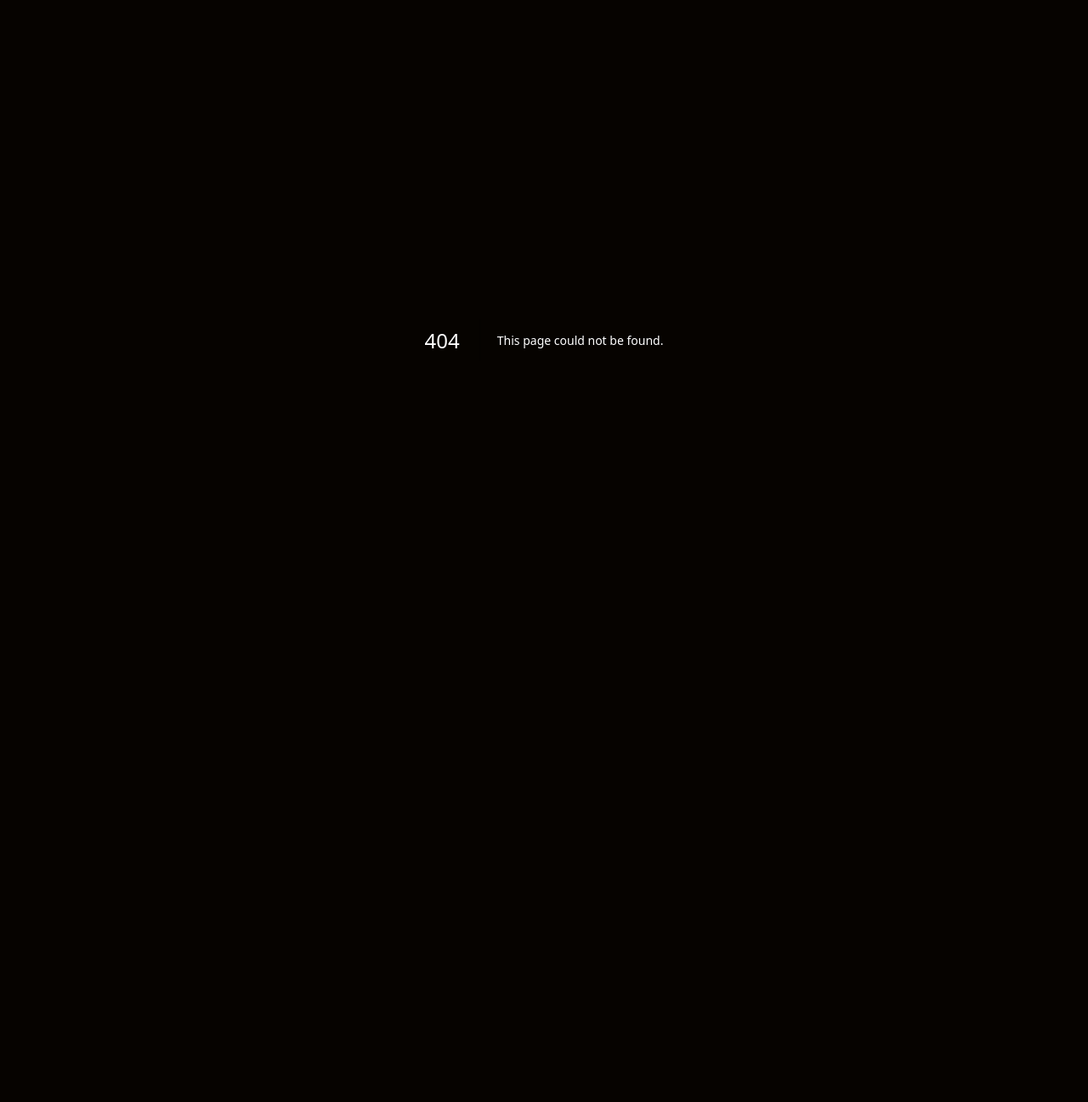
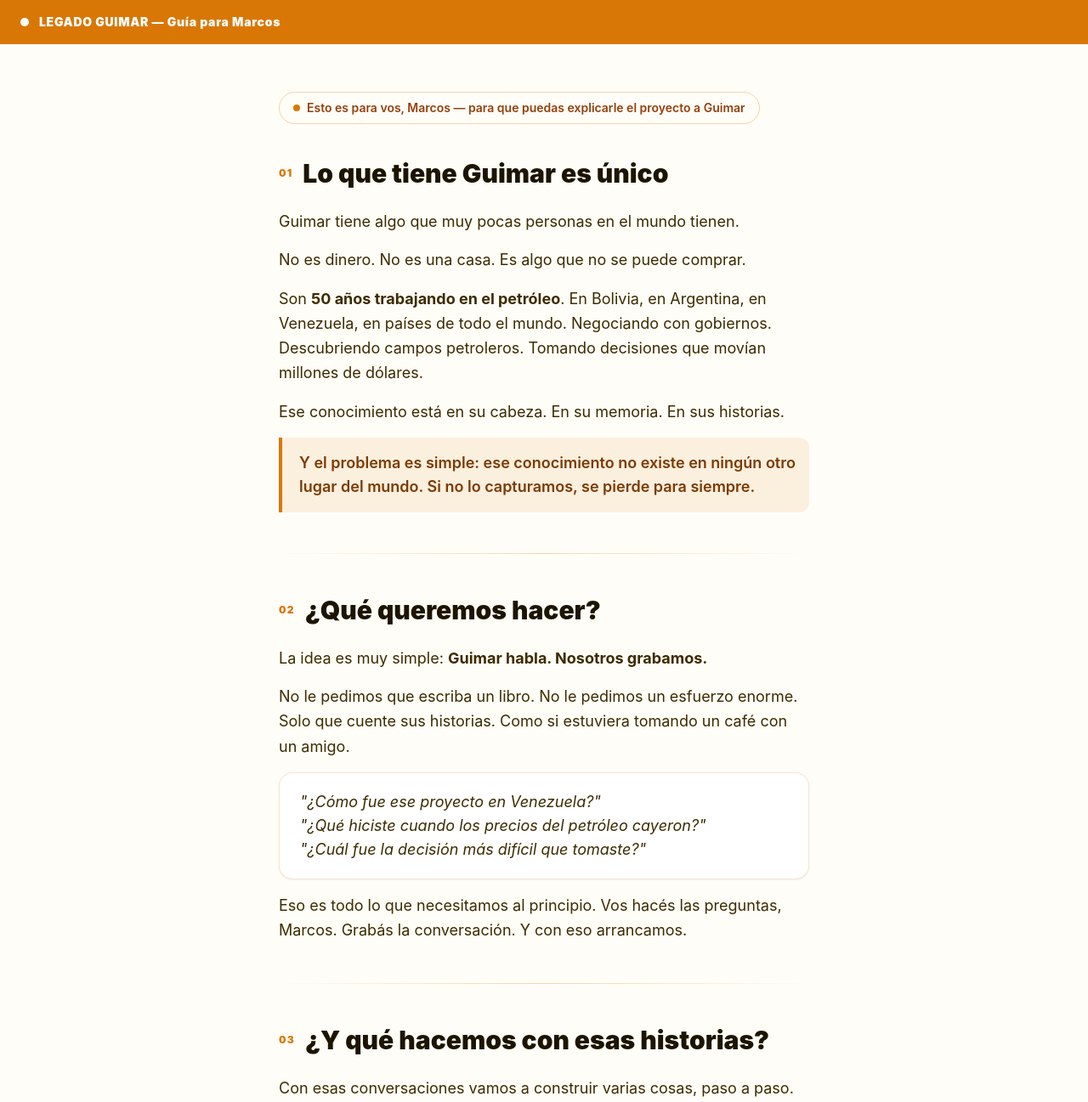
Before and after one commit to saadypacheco/legado-guimar, a Next.js app: page /guia in a window 1280 px wide. Before the commit this address had no page. Shown: the top 1297 px of the page at 85% size. Before the commit the page ends 800 px from the top, so only its background shows below. Built offline with nearby package versions, Linux system fonts and the light colour scheme.

Commit message:
Add guia page for Marcos + new ideas + map section

```diff
--- /dev/null
+++ b/src/app/guia/page.tsx
@@ -0,0 +1,221 @@
+export const metadata = {
+  title: 'Para Marcos — Cómo presentarle el proyecto a Guimar',
+}
+
+export default function GuiaPage() {
+  return (
+    <main className="min-h-screen bg-[#FFFDF7] text-[#1C1400]">
+      {/* Header */}
+      <div className="bg-[#D97706] px-6 py-4 flex items-center gap-3">
+        <div className="w-2.5 h-2.5 bg-white rounded-full" />
+        <span className="text-white font-black tracking-wider text-sm">
+          LEGADO GUIMAR — Guía para Marcos
+        </span>
+      </div>
+
+      <div className="max-w-2xl mx-auto px-6 py-14">
+
+        {/* Intro badge */}
+        <div className="inline-flex items-center gap-2 bg-[#D97706]/12 border border-[#D97706]/30 rounded-full px-4 py-2 mb-10">
+          <span className="w-2 h-2 bg-[#D97706] rounded-full" />
+          <span className="text-[#92400E] text-sm font-semibold">
+            Esto es para vos, Marcos — para que puedas explicarle el proyecto a Guimar
+          </span>
+        </div>
+
+        {/* Block 1 */}
+        <Block
+          num="01"
+          title="Lo que tiene Guimar es único"
+        >
+          <P>
+            Guimar tiene algo que muy pocas personas en el mundo tienen.
+          </P>
+          <P>
+            No es dinero. No es una casa. Es algo que no se puede comprar.
+          </P>
+          <P>
+            Son <strong>50 años trabajando en el petróleo</strong>. En Bolivia, en Argentina, en Venezuela, en países de todo el mundo. Negociando con gobiernos. Descubriendo campos petroleros. Tomando decisiones que movían millones de dólares.
+          </P>
+          <P>
+            Ese conocimiento está en su cabeza. En su memoria. En sus historias.
+          </P>
+          <Highlight>
+            Y el problema es simple: ese conocimiento no existe en ningún otro lugar del mundo. Si no lo capturamos, se pierde para siempre.
+          </Highlight>
+        </Block>
+
+        <Divider />
+
+        {/* Block 2 */}
+        <Block num="02" title="¿Qué queremos hacer?">
+          <P>
+            La idea es muy simple: <strong>Guimar habla. Nosotros grabamos.</strong>
+          </P>
+          <P>
+            No le pedimos que escriba un libro. No le pedimos un esfuerzo enorme. Solo que cuente sus historias. Como si estuviera tomando un café con un amigo.
+          </P>
+          <QuoteBox>
+            "¿Cómo fue ese proyecto en Venezuela?"<br />
+            "¿Qué hiciste cuando los precios del petróleo cayeron?"<br />
+            "¿Cuál fue la decisión más difícil que tomaste?"
+          </QuoteBox>
+          <P>
+            Eso es todo lo que necesitamos al principio. Vos hacés las preguntas, Marcos. Grabás la conversación. Y con eso arrancamos.
+          </P>
+        </Block>
+
+        <Divider />
+
+        {/* Block 3 */}
+        <Block num="03" title="¿Y qué hacemos con esas historias?">
+          <P>
+            Con esas conversaciones vamos a construir varias cosas, paso a paso.
+          </P>
+
+          <StepCard
+            icon="📖"
+            title="Un libro digital"
+            desc="La historia de Guimar, en palabras de Guimar. Con fotos, con mapas, con los países donde estuvo. Algo que su familia, sus amigos y los ingenieros jóvenes puedan leer."
+          />
+          <StepCard
+            icon="🤖"
+            title="Una inteligencia artificial que piensa como Guimar"
+            desc='Cualquier ingeniero joven en Bolivia va a poder preguntarle a una computadora: "¿Cómo evaluarías este proyecto?" Y la computadora responde con el criterio y la experiencia de Guimar. Como si él estuviera ahí.'
+          />
+          <StepCard
+            icon="🗺️"
+            title="Un museo digital"
+            desc="Todos los proyectos de Guimar en un mapa del mundo. Hacés click en Bolivia y ves qué hizo ahí. Hacés click en Venezuela y ves sus documentos, sus fotos, sus decisiones."
+          />
+          <StepCard
+            icon="🎙️"
+            title="Un podcast con sus historias"
+            desc="Sus experiencias en audio, disponibles para ingenieros de Argentina, Bolivia, Venezuela y más países donde Guimar dejó huella."
+          />
+
+          <P>Y hay muchas cosas más que podemos construir con el tiempo.</P>
+        </Block>
+
+        <Divider />
+
+        {/* Block 4 */}
+        <Block num="04" title="¿Por qué ahora?">
+          <P>
+            Porque este tipo de conocimiento no espera.
+          </P>
+          <P>
+            Guimar vivió cosas que nadie más vivió. Tomó decisiones que nadie más tomó. Ese conocimiento, si no lo capturamos hoy, se pierde. Y sería una pérdida enorme para la industria del petróleo en toda Latinoamérica.
+          </P>
+          <Highlight>
+            Los ingenieros jóvenes de Bolivia, Argentina y Venezuela necesitan a alguien como Guimar. Y nosotros podemos hacer que Guimar esté disponible para ellos, para siempre.
+          </Highlight>
+        </Block>
+
+        <Divider />
+
+        {/* Block 5 */}
+        <Block num="05" title="¿Qué le pedimos a Guimar?">
+          <P>
+            Muy poco al principio.
+          </P>
+          <P>
+            <strong>Una o dos horas a la semana</strong>, cuando quiera y tenga ganas. Sentado cómodo, en su silla. Contando historias.
+          </P>
+          <P>
+            Marcos va a estar con él para hacer las preguntas. Va a grabar la conversación. Y eso es todo.
+          </P>
+          <P>
+            El resto lo hacemos nosotros.
+          </P>
+        </Block>
+
+        <Divider />
+
+        {/* Block 6 */}
+        <Block num="06" title="¿Qué va a quedar cuando esto esté terminado?">
+          <P>
+            Va a quedar el nombre de Guimar. Su voz. Su conocimiento.
+          </P>
+          <P>
+            Disponible para siempre, para ingenieros de todo el mundo.
+          </P>
+          <P>
+            Va a quedar una plataforma que sigue generando valor aunque no estemos.
+          </P>
+
+          <div className="bg-[#D97706] rounded-2xl p-7 mt-8 text-center">
+            <p className="text-white/80 text-sm font-medium mb-2">El objetivo no es</p>
+            <p className="text-white/50 text-2xl font-black line-through mb-4">un homenaje.</p>
+            <p className="text-white/80 text-sm font-medium mb-2">El objetivo es</p>
+            <p className="text-white text-3xl font-black">un legado vivo.</p>
+          </div>
+        </Block>
+
+        {/* Footer note */}
+        <div className="mt-16 pt-8 border-t border-[#D97706]/20 text-center">
+          <p className="text-[#92400E]/60 text-sm">
+            Proyecto Legado Guimar — 2026
+          </p>
+          <a
+            href="/"
+            className="inline-flex items-center gap-2 mt-4 text-[#D97706] font-semibold text-sm hover:underline"
+          >
+            ← Ver la presentación completa del proyecto
+          </a>
+        </div>
+
+      </div>
+    </main>
+  )
+}
+
+/* ── Helpers ── */
+
+function Block({ num, title, children }: { num: string; title: string; children: React.ReactNode }) {
+  return (
+    <section className="mb-4">
+      <div className="flex items-center gap-3 mb-6">
+        <span className="text-[#D97706] text-xs font-black tracking-widest">{num}</span>
+        <h2 className="text-2xl md:text-3xl font-black text-[#1C1400]">{title}</h2>
+      </div>
+      <div className="space-y-4">{children}</div>
+    </section>
+  )
+}
+
+function P({ children }: { children: React.ReactNode }) {
+  return <p className="text-lg text-[#3D2B00] leading-relaxed">{children}</p>
+}
+
+function Divider() {
+  return <div className="my-12 h-px bg-gradient-to-r from-transparent via-[#D97706]/30 to-transparent" />
+}
+
+function Highlight({ children }: { children: React.ReactNode }) {
+  return (
+    <div className="bg-[#D97706]/10 border-l-4 border-[#D97706] rounded-r-xl pl-5 pr-4 py-4 mt-2">
+      <p className="text-[#7C3A00] text-base md:text-lg font-semibold leading-relaxed">{children}</p>
+    </div>
+  )
+}
+
+function QuoteBox({ children }: { children: React.ReactNode }) {
+  return (
+    <div className="bg-white border border-[#D97706]/20 rounded-2xl px-6 py-5 my-2 shadow-sm">
+      <p className="text-[#3D2B00] text-base md:text-lg italic leading-relaxed">{children}</p>
+    </div>
+  )
+}
+
+function StepCard({ icon, title, desc }: { icon: string; title: string; desc: string }) {
+  return (
+    <div className="flex gap-4 bg-white border border-[#D97706]/15 rounded-2xl p-5 shadow-sm">
+      <span className="text-2xl flex-shrink-0 mt-0.5">{icon}</span>
+      <div>
+        <h3 className="font-bold text-[#1C1400] text-base mb-1">{title}</h3>
+        <p className="text-[#5C4200] text-sm leading-relaxed">{desc}</p>
+      </div>
+    </div>
+  )
+}
```
